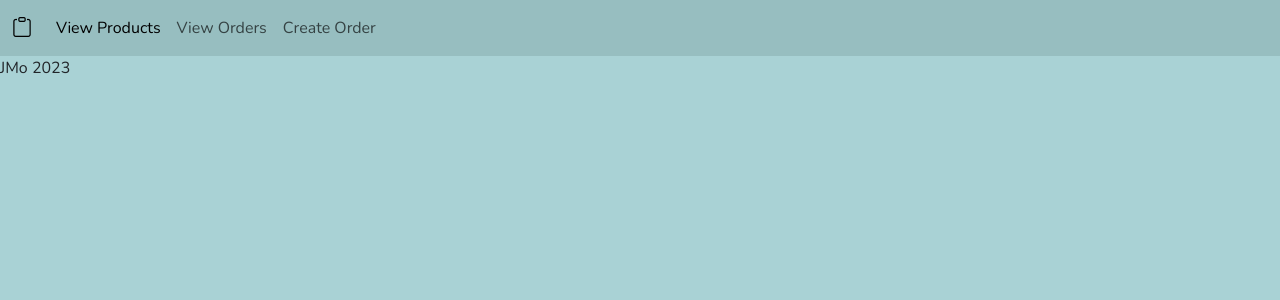
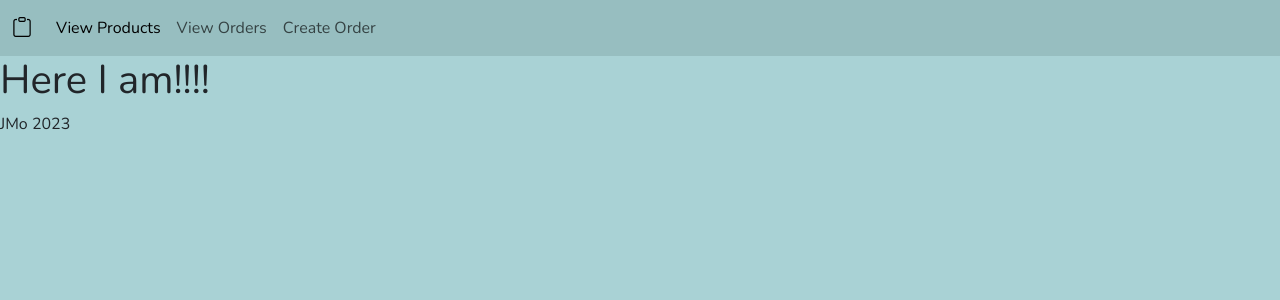
Before and after one commit to jmychalm13/better_ims_frontend, a React (Vite) app: page /receipt in a window 1280 px wide. Shown: the top 300 px of the page. Built offline with nearby package versions, Linux system fonts and the light colour scheme; the HTML template or start-up script is replaced by a standard one.

Commit message:
added working receipt route

```diff
--- a/src/Content.jsx
+++ b/src/Content.jsx
@@ -3,6 +3,7 @@ import { Login } from "./Login";
 import { OrderConfirm } from "./OrderConfirm";
 import { OrderCreate } from "./OrderCreate";
 import { Routes, Route } from "react-router-dom";
+import { Receipt } from "./Receipt";
 
 export function Content() {
   return (
@@ -11,6 +12,7 @@ export function Content() {
         <Route path="/order_create" element={<OrderCreate />} />
         <Route path="/" element={<Login />} />
         <Route path="/order_confirm/:id" element={<OrderConfirm />} />
+        <Route path="/receipt" element={<Receipt />} />
       </Routes>
       {/* <DailyUsage /> */}
     </div>
--- /dev/null
+++ b/src/Receipt.jsx
@@ -0,0 +1,7 @@
+export function Receipt() {
+  return (
+    <div>
+      <h1>Here I am!!!!</h1>
+    </div>
+  );
+}
```
